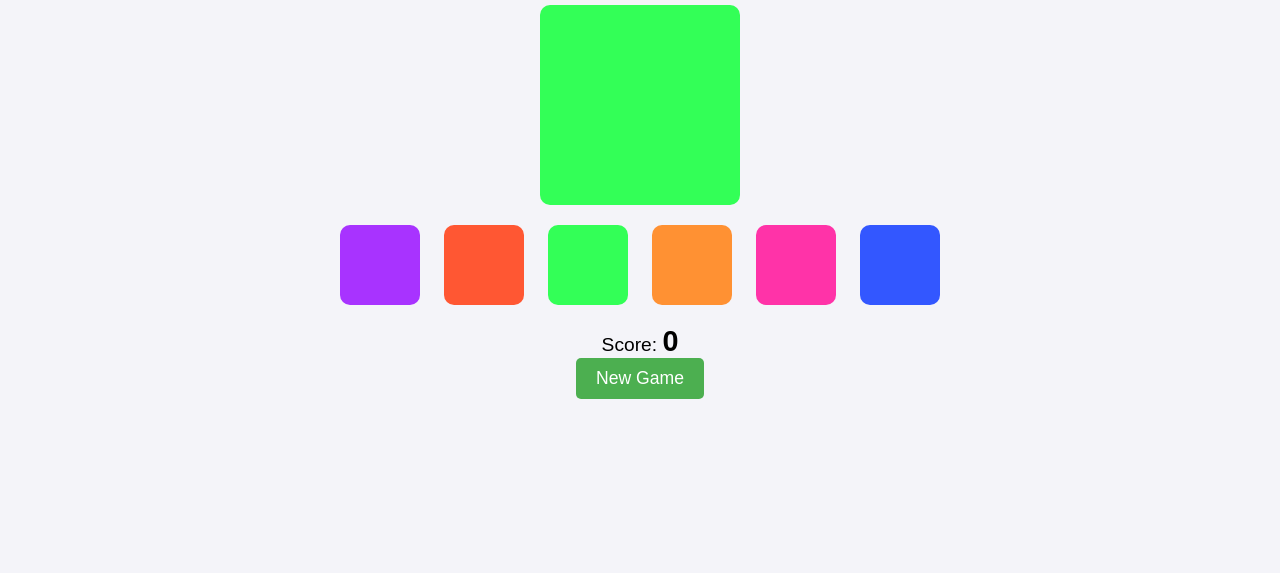
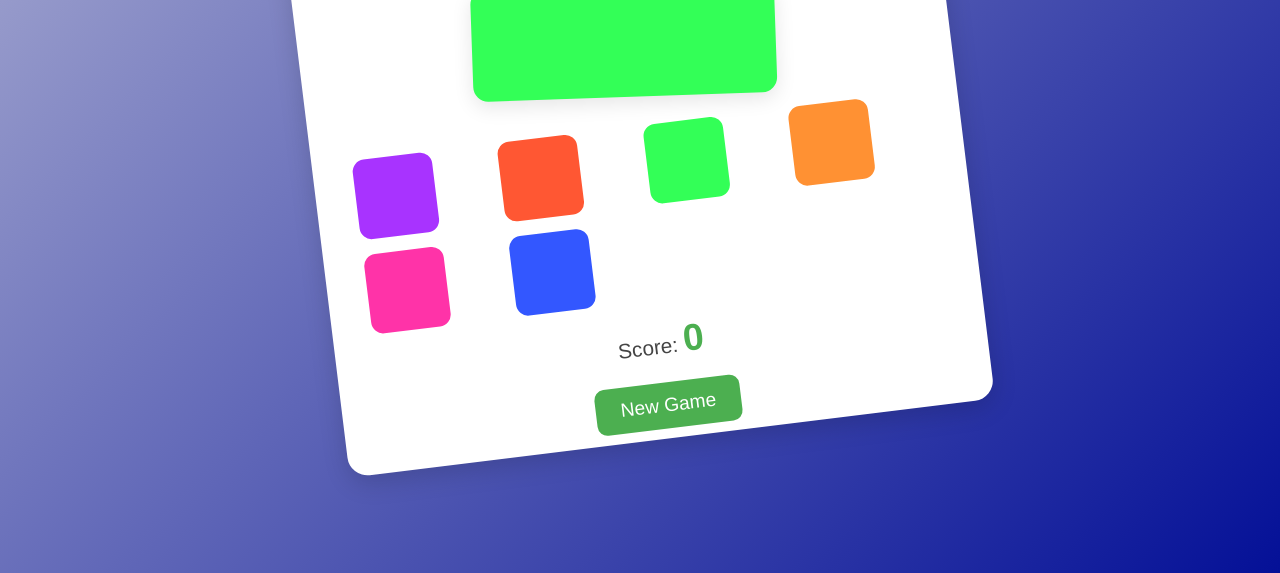
Before and after one commit to elvis-creator/HNG-Elvis-color-, a plain HTML site: page index.html in a window 1280 px wide. Shown: the part 227-800 px from the top of the page. Drawn offline with Linux system fonts and the light colour scheme.

Commit message:
modify style.css

```diff
--- a/styles.css
+++ b/styles.css
@@ -7,35 +7,50 @@
 
 /* Body Styling */
 body {
-    font-family: Arial, sans-serif;
-    background-color: #f4f4f9;
+    font-family: 'Poppins', sans-serif;
+    background: linear-gradient(135deg, #a8abd1, #041097);
     display: flex;
     justify-content: center;
     align-items: center;
     height: 100vh;
+    overflow: hidden;
 }
 
 /* Game Container */
 .game-container {
+    position: relative;
+    max-height: 43.75rem;
+    max-width: 40.625rem;
+    width: 90%;
     text-align: center;
-    max-width: 600px;
-    width: 100%;
+    background: white;
+    padding: 10px 40px;
+    border-radius: 20px;
+    box-shadow: 0 8px 25px rgba(0, 0, 0, 0.15);
+    transform: rotate(-7deg);
 }
 
 /* Color Box */
 .color-box {
-    width: 200px;
-    height: 200px;
-    margin: 20px auto;
-    border-radius: 10px;
+    width: 19rem;
+    height: 7rem;
+    margin: 30px auto;
+    border-radius: 15px;
+    background: #e0e4ff;
+    box-shadow: 0 6px 20px rgba(0, 0, 0, 0.1);
+    transition: transform 0.3s ease-in-out;
+    transform: rotate(5deg);
+}
+
+.color-box:hover {
+    transform: rotate(0deg) scale(1.05);
 }
 
 /* Color Options */
 .color-options {
-    display: flex;
-    justify-content: space-between;
-    flex-wrap: wrap;
-    gap: 10px;
+    display: grid;
+    grid-template-columns: repeat(4, 1fr);
+    gap: 15px;
     margin: 20px 0;
 }
 
@@ -43,25 +58,28 @@ body {
     width: 80px;
     height: 80px;
     border: none;
-    border-radius: 10px;
+    border-radius: 12px;
     cursor: pointer;
-    transition: transform 0.3s ease;
+    transition: transform 0.3s ease, box-shadow 0.3s ease;
 }
 
 .color-option:hover {
-    transform: scale(1.1);
+    transform: scale(1.15);
+    box-shadow: 0 8px 25px rgba(0, 0, 0, 0.15);
 }
 
 /* Game Status */
 p {
-    font-size: 1.2em;
-    margin-top: 10px;
+    font-size: 1.3em;
+    margin-top: 15px;
+    color: #444;
 }
 
 /* Score */
 span {
-    font-weight: bold;
-    font-size: 1.5em;
+    font-weight: 600;
+    font-size: 1.8em;
+    color: #4CAF50;
 }
 
 /* New Game Button */
@@ -69,13 +87,15 @@ span {
     background-color: #4CAF50;
     color: white;
     border: none;
-    padding: 10px 20px;
-    font-size: 1.1em;
-    border-radius: 5px;
+    padding: 12px 25px;
+    font-size: 1.2em;
+    border-radius: 10px;
     cursor: pointer;
-    transition: background-color 0.3s ease;
+    transition: background-color 0.3s ease, transform 0.3s ease;
+    margin-top: 20px;
 }
 
 .new-game-button:hover {
     background-color: #45a049;
+    transform: scale(1.05);
 }
```
